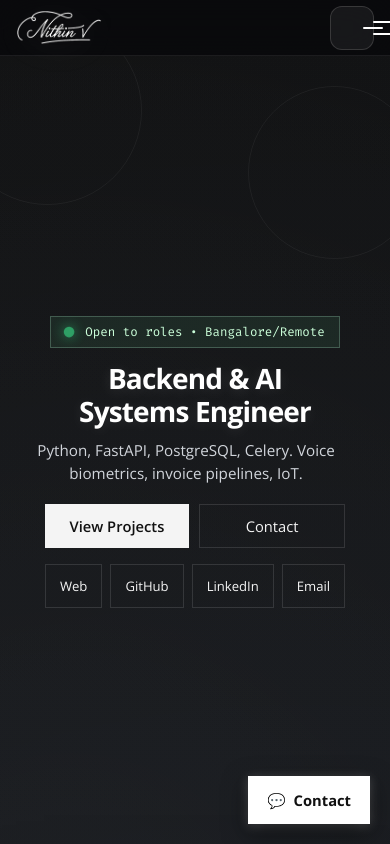
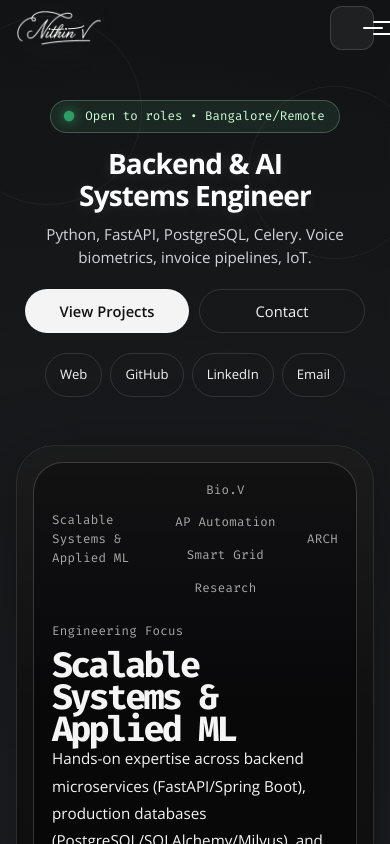
Before and after one commit to Nithin-joshua/Portfolio, a React (Vite) app: page / in a window 390 px wide. Shown: the top 844 px of the page. Built offline with nearby package versions, Linux system fonts and the light colour scheme.

Commit message:
fix(mobile): transparent header, full footer visibility, rounded pills, and compact hero

```diff
--- a/src/App.jsx
+++ b/src/App.jsx
@@ -45,16 +45,6 @@ function App() {
 
         <SiteFooter />
       </div>
-
-      {/* Floating Contact Button (Mobile-only <=768px) */}
-      <a
-        href="#contact"
-        className="floating-contact-btn"
-        aria-label="Contact Nithin"
-      >
-        <span className="floating-contact-icon">💬</span>
-        <span className="floating-contact-text">Contact</span>
-      </a>
     </div>
   );
 }
--- a/src/components/SiteHeader.jsx
+++ b/src/components/SiteHeader.jsx
@@ -65,11 +65,14 @@ function SiteHeader({ logo, navigation, activeSectionId, resume }) {
         </div>
 
         {/* Mobile Hamburger Button (Hidden on desktop) */}
-        <div className="header-right mobile-toggle-wrapper">
+        <div className="mobile-toggle-wrapper">
           <button
             type="button"
             className={`mobile-menu-toggle ${isOpen ? 'is-active' : ''}`}
-            onClick={() => setIsOpen(!isOpen)}
+            onClick={(e) => {
+              e.stopPropagation();
+              setIsOpen((prev) => !prev);
+            }}
             aria-label={isOpen ? 'Close navigation' : 'Open navigation'}
             aria-expanded={isOpen}
           >
--- a/src/index.css
+++ b/src/index.css
@@ -17,6 +17,8 @@
   --color-violet: rgba(217, 171, 255, 0.35);
   --shadow-card: 0 24px 80px rgba(0, 0, 0, 0.4);
   --radius-large: 30px;
+  --radius-xl: 38px;
+  --radius-pill: 999px;
   --page-width: min(1180px, 100%);
   --container-padding: clamp(1rem, 4vw, 3rem);
 }
@@ -1337,9 +1339,9 @@ a:hover {
 }
 
 .site-footer {
-  width: var(--page-width);
-  margin: 40px auto 0; /* Reduced from 80px */
-  padding: 30px 0 40px; /* Much more compact padding */
+  width: 100%;
+  margin: 48px auto 0;
+  padding: 40px 16px 48px;
   border-top: 1px solid var(--color-border-strong);
   text-align: center;
   position: relative;
@@ -1347,10 +1349,16 @@ a:hover {
   background: var(--color-bg);
 }
 
+@media (min-width: 769px) {
+  .site-footer {
+    padding: 36px 0 44px;
+  }
+}
+
 .footer-content {
   display: flex;
   flex-direction: column;
-  gap: 12px;
+  gap: 14px;
   align-items: center;
 }
 
@@ -1358,22 +1366,21 @@ a:hover {
   display: flex;
   justify-content: center;
   align-items: center;
-  margin-bottom: 2px;
+  margin-bottom: 4px;
 }
 
 .footer-signature-img {
-  height: 46px;
+  height: 48px;
   width: auto;
-  max-width: 160px;
+  max-width: 170px;
   object-fit: contain;
-  opacity: 0.9;
-  filter: drop-shadow(0 2px 10px rgba(0, 0, 0, 0.5));
+  opacity: 1;
+  filter: drop-shadow(0 2px 12px rgba(255, 255, 255, 0.25));
   transition: opacity 0.25s ease, transform 0.25s ease;
 }
 
 .footer-signature-img:hover {
-  opacity: 1;
-  transform: scale(1.04);
+  transform: scale(1.05);
 }
 
 .footer-info {
@@ -1384,9 +1391,9 @@ a:hover {
 }
 
 .footer-info-item {
-  color: var(--color-muted);
-  font-family: 'Fira Code', monospace;
-  font-size: 0.8rem;
+  color: #d1d5db;
+  font-family: 'Fira Code', monospace;
+  font-size: 0.85rem;
 }
 
 .footer-note {
@@ -1557,12 +1564,150 @@ a:hover {
   transform: rotate(-45deg);
 }
 
+/* --- Fullscreen / Slide-Down Menu Drawer --- */
 .mobile-menu-drawer {
-  display: none;
-}
-
-.floating-contact-btn {
-  display: none;
+  position: fixed;
+  top: 0;
+  left: 0;
+  right: 0;
+  bottom: 0;
+  width: 100vw;
+  height: 100svh;
+  height: 100dvh;
+  background: rgba(10, 10, 12, 0.98);
+  backdrop-filter: blur(28px);
+  -webkit-backdrop-filter: blur(28px);
+  z-index: 99999;
+  display: flex;
+  flex-direction: column;
+  opacity: 0;
+  visibility: hidden;
+  transform: translateY(-10px);
+  transition: opacity 0.22s ease, transform 0.22s ease, visibility 0.22s;
+  overflow-y: auto;
+  overscroll-behavior: contain;
+  padding: clamp(1rem, 4vw, 1.5rem);
+  pointer-events: none;
+}
+
+.mobile-menu-drawer.is-open {
+  opacity: 1 !important;
+  visibility: visible !important;
+  transform: translateY(0) !important;
+  pointer-events: auto !important;
+}
+
+.mobile-menu-inner {
+  display: flex;
+  flex-direction: column;
+  min-height: 100%;
+  width: 100%;
+  max-width: 440px;
+  margin: 0 auto;
+}
+
+.mobile-menu-header {
+  display: flex;
+  align-items: center;
+  justify-content: space-between;
+  height: 56px;
+  margin-bottom: 20px;
+  border-bottom: 1px solid rgba(255, 255, 255, 0.08);
+  padding-bottom: 8px;
+}
+
+.mobile-drawer-logo {
+  height: 36px;
+  width: auto;
+  max-width: 140px;
+  object-fit: contain;
+}
+
+.mobile-close-btn {
+  width: 44px;
+  height: 44px;
+  min-width: 44px;
+  min-height: 44px;
+  display: flex;
+  align-items: center;
+  justify-content: center;
+  background: rgba(255, 255, 255, 0.08);
+  border: 1px solid rgba(255, 255, 255, 0.15);
+  border-radius: 12px;
+  color: #ffffff;
+  font-size: 1.15rem;
+  cursor: pointer;
+}
+
+.mobile-nav-list {
+  display: flex;
+  flex-direction: column;
+  gap: 8px;
+  flex: 1;
+}
+
+.mobile-nav-item {
+  display: flex;
+  align-items: center;
+  justify-content: space-between;
+  min-height: 48px;
+  padding: 12px 16px;
+  background: rgba(255, 255, 255, 0.03);
+  border: 1px solid rgba(255, 255, 255, 0.06);
+  border-radius: 14px;
+  color: #e5e5e5;
+  font-size: 1.05rem;
+  font-weight: 500;
+  text-align: left;
+  cursor: pointer;
+  transition: background-color 0.18s, color 0.18s, border-color 0.18s;
+}
+
+.mobile-nav-item:hover,
+.mobile-nav-item:active {
+  background: rgba(255, 255, 255, 0.1);
+  color: #ffffff;
+  border-color: rgba(255, 255, 255, 0.2);
+}
+
+.mobile-nav-item.is-active {
+  background: rgba(255, 255, 255, 0.14);
+  color: #ffffff;
+  border-color: var(--color-blue);
+  font-weight: 600;
+}
+
+.mobile-nav-arrow {
+  color: var(--color-muted);
+  font-family: 'Fira Code', monospace;
+  font-size: 0.95rem;
+}
+
+.mobile-menu-footer {
+  margin-top: 20px;
+  padding-top: 16px;
+  border-top: 1px solid rgba(255, 255, 255, 0.08);
+}
+
+.mobile-resume-btn {
+  display: flex;
+  align-items: center;
+  justify-content: center;
+  min-height: 48px;
+  width: 100%;
+  background: #ffffff;
+  color: #111111;
+  font-weight: 600;
+  font-size: 0.95rem;
+  border-radius: 14px;
+  text-decoration: none;
+  box-shadow: 0 4px 16px rgba(255, 255, 255, 0.18);
+}
+
+@media (min-width: 769px) {
+  .mobile-menu-drawer {
+    display: none !important;
+  }
 }
 
 /* ==========================================================================
@@ -1628,10 +1773,11 @@ a:hover {
     max-height: 56px !important;
     padding: 8px var(--container-padding) !important;
     width: 100% !important;
-    background: rgba(10, 10, 12, 0.95) !important;
-    backdrop-filter: blur(20px) !important;
-    -webkit-backdrop-filter: blur(20px) !important;
-    border-bottom: 1px solid rgba(255, 255, 255, 0.08) !important;
+    background: transparent !important;
+    backdrop-filter: none !important;
+    -webkit-backdrop-filter: none !important;
+    border-bottom: none !important;
+    box-shadow: none !important;
     pointer-events: auto !important;
   }
 
@@ -1645,159 +1791,18 @@ a:hover {
     max-width: 140px !important;
   }
 
-  /* --- Fullscreen / Slide-Down Menu Drawer --- */
-  .mobile-menu-drawer {
-    position: fixed;
-    top: 0;
-    left: 0;
-    right: 0;
-    bottom: 0;
-    width: 100vw;
-    height: 100svh;
-    height: 100dvh;
-    background: rgba(10, 10, 12, 0.98);
-    backdrop-filter: blur(28px);
-    -webkit-backdrop-filter: blur(28px);
-    z-index: 9999;
-    display: flex !important;
-    flex-direction: column;
-    opacity: 0;
-    visibility: hidden;
-    transform: translateY(-10px);
-    transition: opacity 0.22s ease, transform 0.22s ease, visibility 0.22s;
-    overflow-y: auto;
-    overscroll-behavior: contain;
-    padding: clamp(1rem, 4vw, 1.5rem);
-    pointer-events: none;
-  }
-
-  .mobile-menu-drawer.is-open {
-    opacity: 1;
-    visibility: visible;
-    transform: translateY(0);
-    pointer-events: auto;
-  }
-
-  .mobile-menu-inner {
-    display: flex;
-    flex-direction: column;
-    min-height: 100%;
-    width: 100%;
-    max-width: 440px;
-    margin: 0 auto;
-  }
-
-  .mobile-menu-header {
-    display: flex;
-    align-items: center;
-    justify-content: space-between;
-    height: 56px;
-    margin-bottom: 20px;
-    border-bottom: 1px solid rgba(255, 255, 255, 0.08);
-    padding-bottom: 8px;
-  }
-
-  .mobile-drawer-logo {
-    height: 36px;
-    width: auto;
-    max-width: 140px;
-    object-fit: contain;
-  }
-
-  .mobile-close-btn {
-    width: 44px;
-    height: 44px;
-    min-width: 44px;
-    min-height: 44px;
-    display: flex;
-    align-items: center;
-    justify-content: center;
-    background: rgba(255, 255, 255, 0.08);
-    border: 1px solid rgba(255, 255, 255, 0.15);
-    border-radius: 12px;
-    color: #ffffff;
-    font-size: 1.15rem;
-    cursor: pointer;
-  }
-
-  .mobile-nav-list {
-    display: flex;
-    flex-direction: column;
-    gap: 8px;
-    flex: 1;
-  }
-
-  .mobile-nav-item {
-    display: flex;
-    align-items: center;
-    justify-content: space-between;
-    min-height: 48px;
-    padding: 12px 16px;
-    background: rgba(255, 255, 255, 0.03);
-    border: 1px solid rgba(255, 255, 255, 0.06);
-    border-radius: 14px;
-    color: #e5e5e5;
-    font-size: 1.05rem;
-    font-weight: 500;
-    text-align: left;
-    cursor: pointer;
-    transition: background-color 0.18s, color 0.18s, border-color 0.18s;
-  }
-
-  .mobile-nav-item:hover,
-  .mobile-nav-item:active {
-    background: rgba(255, 255, 255, 0.1);
-    color: #ffffff;
-    border-color: rgba(255, 255, 255, 0.2);
-  }
-
-  .mobile-nav-item.is-active {
-    background: rgba(255, 255, 255, 0.14);
-    color: #ffffff;
-    border-color: var(--color-blue);
-    font-weight: 600;
-  }
-
-  .mobile-nav-arrow {
-    color: var(--color-muted);
-    font-family: 'Fira Code', monospace;
-    font-size: 0.95rem;
-  }
-
-  .mobile-menu-footer {
-    margin-top: 20px;
-    padding-top: 16px;
-    border-top: 1px solid rgba(255, 255, 255, 0.08);
-  }
-
-  .mobile-resume-btn {
-    display: flex;
-    align-items: center;
-    justify-content: center;
-    min-height: 48px;
-    width: 100%;
-    background: #ffffff;
-    color: #111111;
-    font-weight: 600;
-    font-size: 0.95rem;
-    border-radius: 14px;
-    text-decoration: none;
-    box-shadow: 0 4px 16px rgba(255, 255, 255, 0.18);
-  }
-
   /* --- Hero Section (Portrait <= 768px) --- */
   .hero-section {
     padding: 0;
   }
 
   .hero-top {
-    min-height: calc(100svh - 56px);
-    min-height: calc(100dvh - 56px);
+    min-height: auto;
     display: flex;
     flex-direction: column;
     justify-content: center;
     align-items: center;
-    padding: 16px 0;
+    padding: clamp(18px, 4vh, 32px) 0 16px;
     margin: 0;
     text-align: center;
   }
@@ -1808,6 +1813,20 @@ a:hover {
     align-items: center;
     justify-content: center;
     margin: 0;
+    width: 100%;
+  }
+
+  .hero-text-block {
+    display: flex;
+    flex-direction: column;
+    align-items: center;
+    width: 100%;
+  }
+
+  .hero-cta-block {
+    display: flex;
+    flex-direction: column;
+    align-items: center;
     width: 100%;
   }
 
@@ -2165,34 +2184,6 @@ a:hover {
     word-break: break-all;
   }
 
-  /* --- Floating Quick Contact Button --- */
-  .floating-contact-btn {
-    position: fixed;
-    bottom: 20px;
-    right: 20px;
-    z-index: 900;
-    min-height: 48px;
-    padding: 10px 18px;
-    border-radius: var(--radius-pill);
-    background: #ffffff;
-    color: #111111;
-    font-family: 'Open Sans', sans-serif;
-    font-size: 0.92rem;
-    font-weight: 700;
-    display: flex !important;
-    align-items: center;
-    gap: 8px;
-    text-decoration: none;
-    box-shadow: 0 8px 24px rgba(0, 0, 0, 0.5), 0 2px 10px rgba(255, 255, 255, 0.25);
-    border: 1px solid rgba(255, 255, 255, 0.8);
-    transition: transform 0.2s ease, box-shadow 0.2s ease;
-  }
-
-  .floating-contact-btn:active,
-  .floating-contact-btn:hover {
-    transform: translateY(-2px);
-    box-shadow: 0 12px 30px rgba(0, 0, 0, 0.6), 0 4px 16px rgba(255, 255, 255, 0.4);
-  }
 }
 
 /* ==========================================================================
@@ -2208,9 +2199,11 @@ a:hover {
     max-height: 48px !important;
     padding: 4px var(--container-padding) !important;
     margin-bottom: 8px;
-    background: rgba(10, 10, 12, 0.95) !important;
-    backdrop-filter: blur(20px) !important;
-    -webkit-backdrop-filter: blur(20px) !important;
+    background: transparent !important;
+    backdrop-filter: none !important;
+    -webkit-backdrop-filter: none !important;
+    border-bottom: none !important;
+    box-shadow: none !important;
     display: flex !important;
     justify-content: space-between !important;
     align-items: center !important;
```
